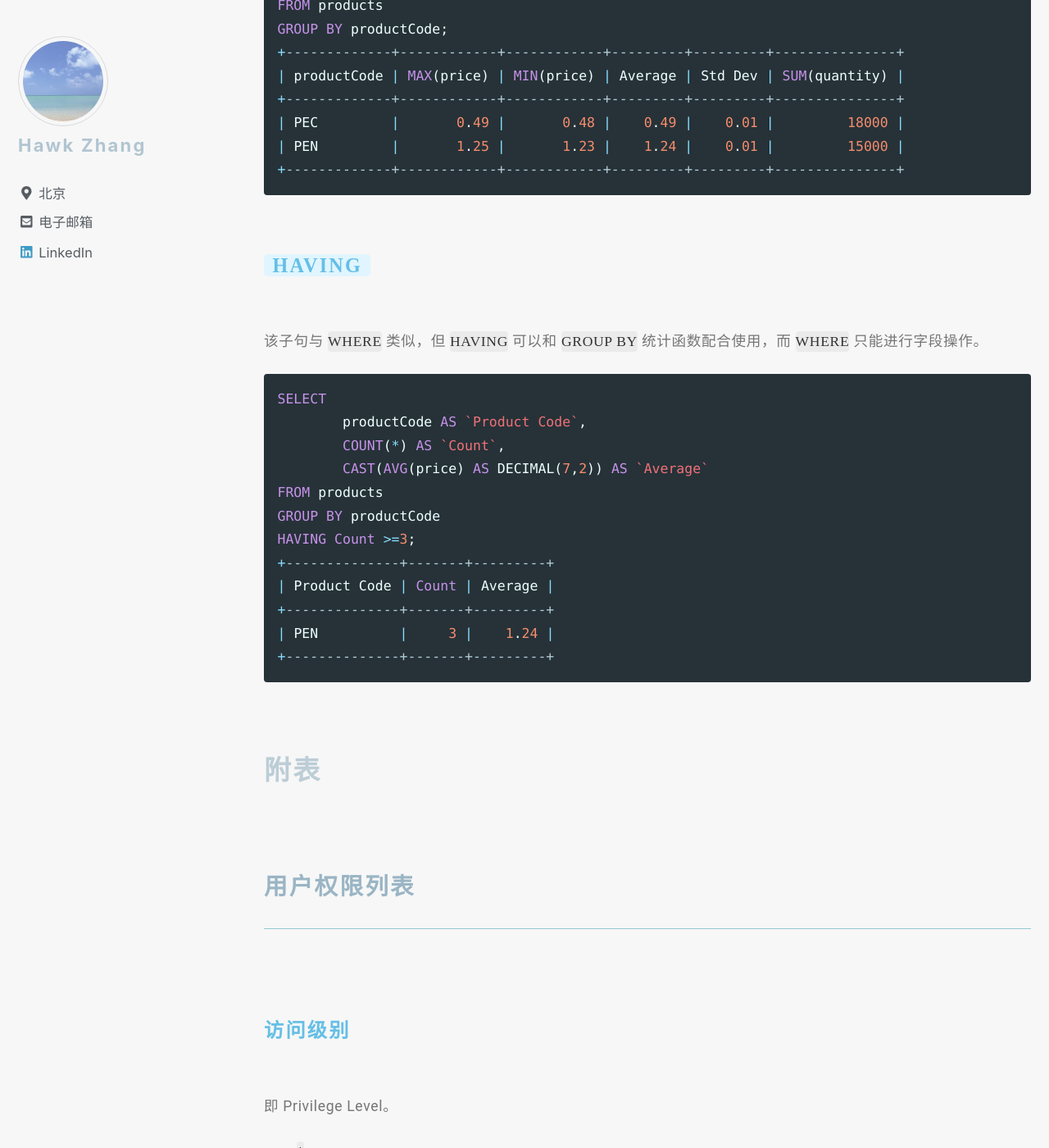
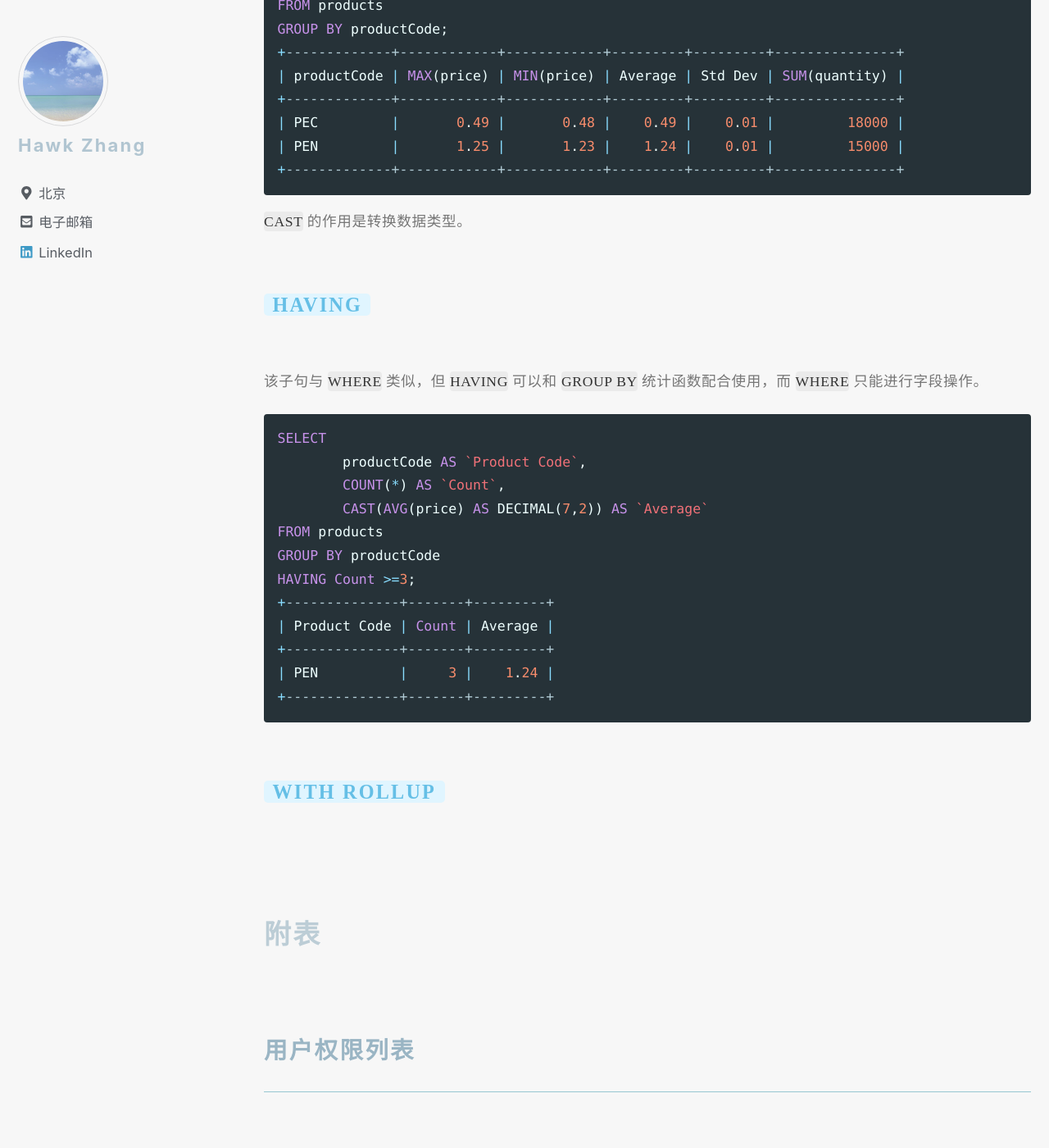
Before and after one commit to narru888/linotes_note, a Jekyll site: the page built from _posts/mysql/2016-04-02-statements.md, in a window 1280 px wide and 1400 px high, scrolled down 19329 px. Shown: the whole window at 82% size. Built offline with Jekyll 4.4.1, drawn with Linux system fonts in a browser that asks for light colours; nearby versions of some CDN libraries; a script that is not in the unit is left out.

Commit message:
update on 2018-10-15 14:44:01 CST

````diff
--- a/_posts/mysql/2016-04-02-statements.md
+++ b/_posts/mysql/2016-04-02-statements.md
@@ -780,6 +780,7 @@ GROUP BY productCode;
 +-------------+------------+------------+---------+---------+---------------+
 ```
 
+`CAST` 的作用是转换数据类型。
 
 
 
@@ -801,6 +802,12 @@ HAVING Count >=3;
 | PEN          |     3 |    1.24 |
 +--------------+-------+---------+
 ```
+
+
+
+
+#### `WITH ROLLUP`
+
 
 
 
````
